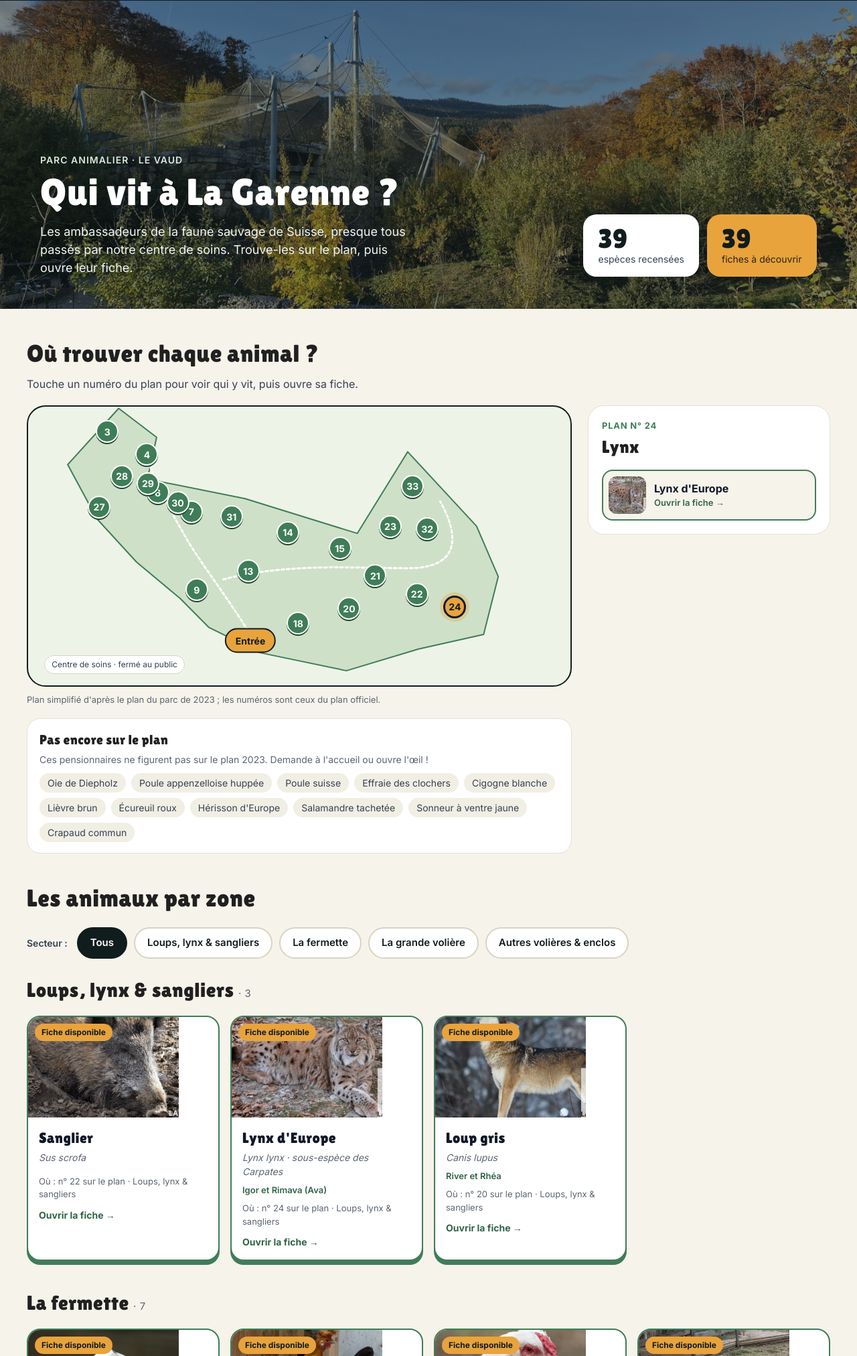
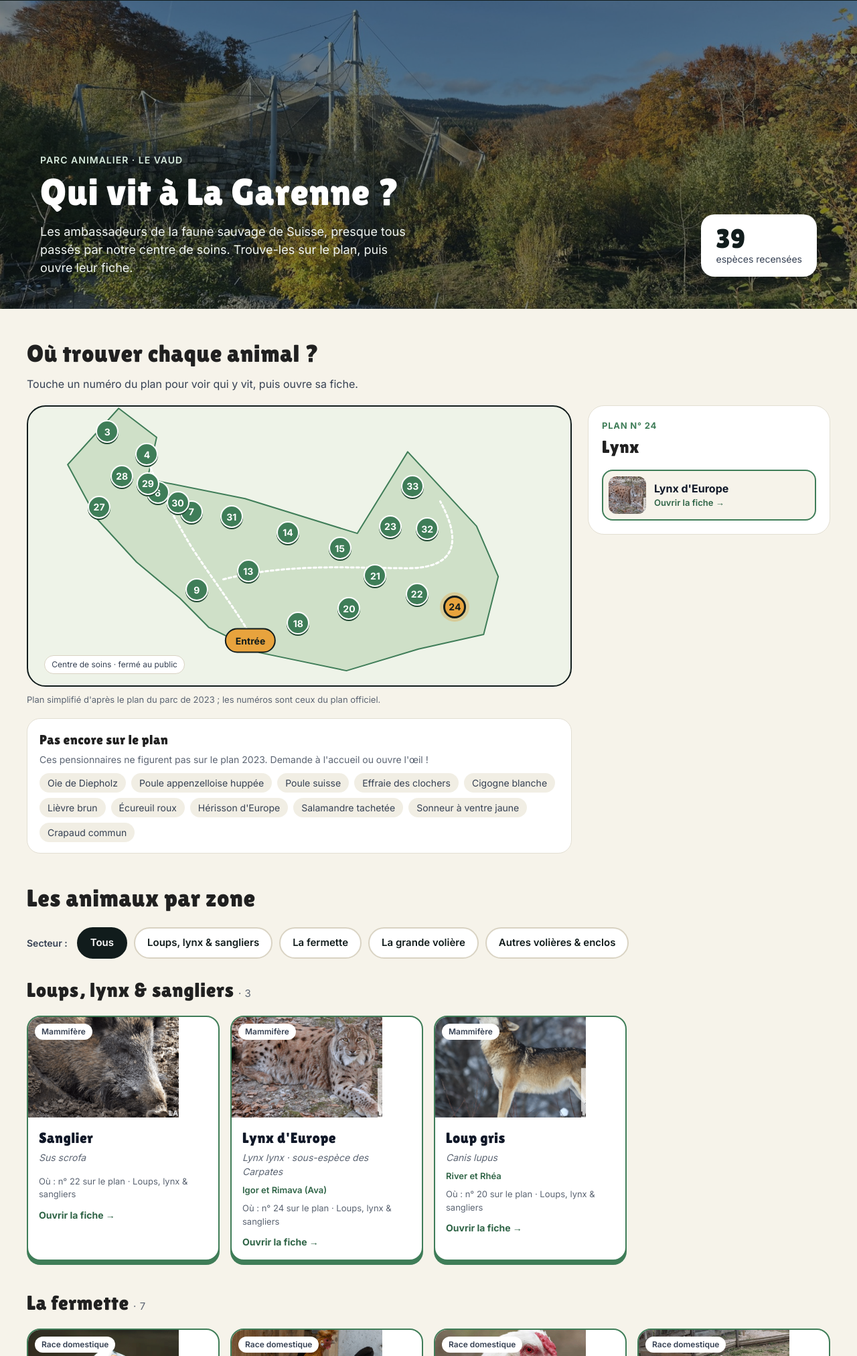
Before and after one commit to Loupv/LaGarenne, a plain HTML site: page index.html in a window 1280 px wide. Shown: the part 75-2099 px from the top of the page at 67% size. Drawn offline with Linux system fonts and the light colour scheme.

Commit message:
Retire le décompte des fiches et le badge « Fiche disponible »

```diff
--- a/index.html
+++ b/index.html
@@ -53,10 +53,6 @@ button:focus-visible{outline:3px solid #E8A33D;outline-offset:2px}
           <div style="background: #FFFFFF; color: #111C1C; border-radius: 20px; padding: 16px 22px; min-width: 120px;">
             <div style="font-family: 'Lilita One', system-ui, sans-serif; font-size: 40px; line-height: 1;">{{totalCount}}</div>
             <div style="font-size: 14px; color: #364153;">espèces recensées</div>
-          </div>
-          <div style="background: #E8A33D; color: #111C1C; border-radius: 20px; padding: 16px 22px; min-width: 120px;">
-            <div style="font-family: 'Lilita One', system-ui, sans-serif; font-size: 40px; line-height: 1;">{{ficheCount}}</div>
-            <div style="font-size: 14px; color: #2B2112;">fiches à découvrir</div>
           </div>
         </div>
       </div>
@@ -139,7 +135,7 @@ button:focus-visible{outline:3px solid #E8A33D;outline-offset:2px}
                 <button onClick="{{a.open}}" style="text-align: left; background: #FFFFFF; border: 2px solid #3F7D58; border-radius: 20px; padding: 0; overflow: hidden; display: flex; flex-direction: column; color: #101828; box-shadow: 0 6px 0 #3F7D58;">
                   <div style="height: 150px; background: #DDE9E0; position: relative; overflow: hidden;">
                     <img src="{{a.img}}" alt="{{a.name}} à La Garenne" style="width: 100%; height: 100%; object-fit: cover; transform: scale(1.36); transform-origin: 28% 72%; display: block;">
-                    <span style="position: absolute; top: 10px; left: 10px; background: #E8A33D; color: #111C1C; font-size: 12px; font-weight: 700; padding: 4px 10px; border-radius: 999px;">Fiche disponible</span>
+                    <span style="position: absolute; top: 10px; left: 10px; font-size: 12px; font-weight: 600; color: #364153; background: #FFFFFF; padding: 3px 10px; border-radius: 999px;">{{a.cls}}</span>
                   </div>
                   <div style="padding: 14px 16px 16px; display: flex; flex-direction: column; gap: 2px;">
                     <span style="font-family: 'Lilita One', system-ui, sans-serif; font-size: 22px; letter-spacing: 0.4px;">{{a.name}}</span>
@@ -2371,7 +2367,6 @@ class Component extends DCLogic {
       setNat: function () { self.setState({ mode: "nat" }); },
       goHome: function () { self.go("home"); },
       totalCount: ANIMALS.length,
-      ficheCount: ANIMALS.filter(function (a) { return !!FICHES[a.id]; }).length,
       sectors: sectors, groups: groups, months: MONTHS,
       f: f, quiz: quiz, score: score, quizTotal: raw.quiz.length,
       resetQuiz: function () {
```
